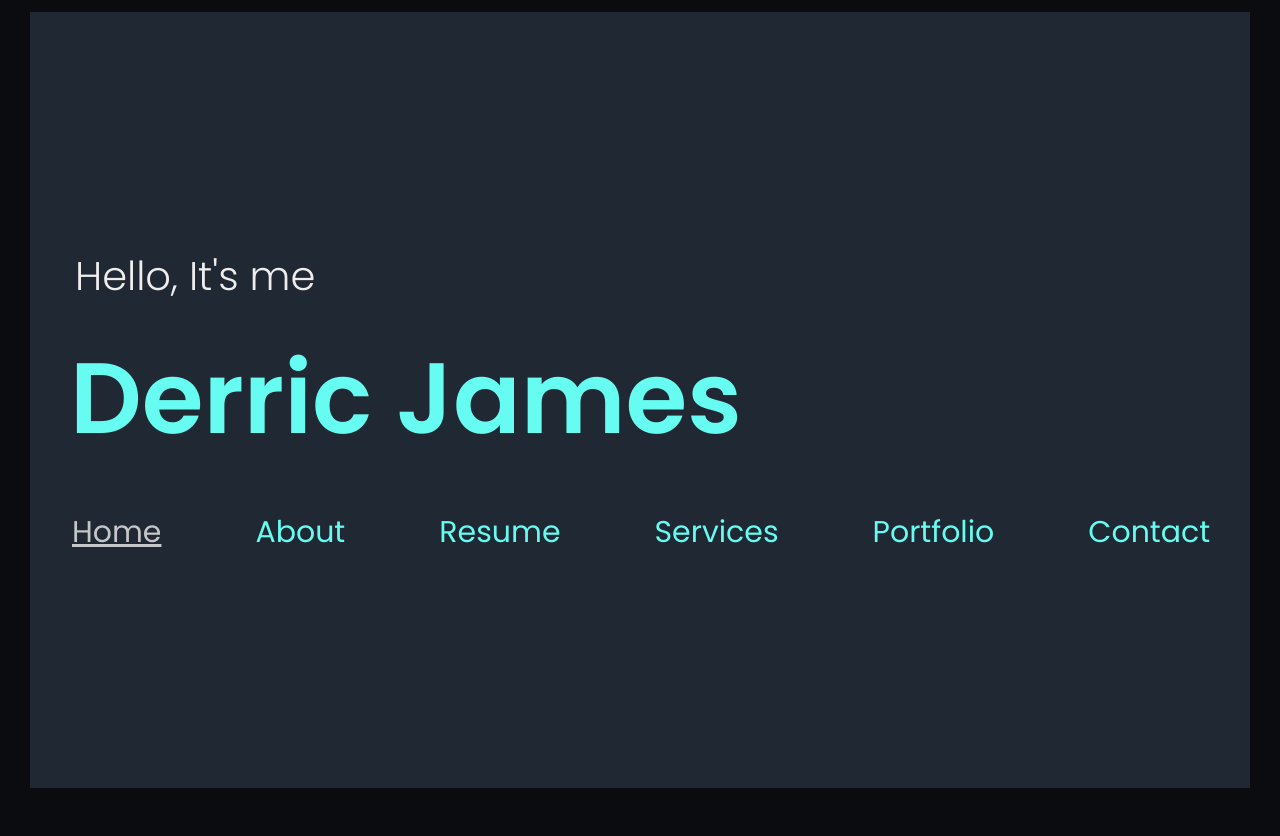
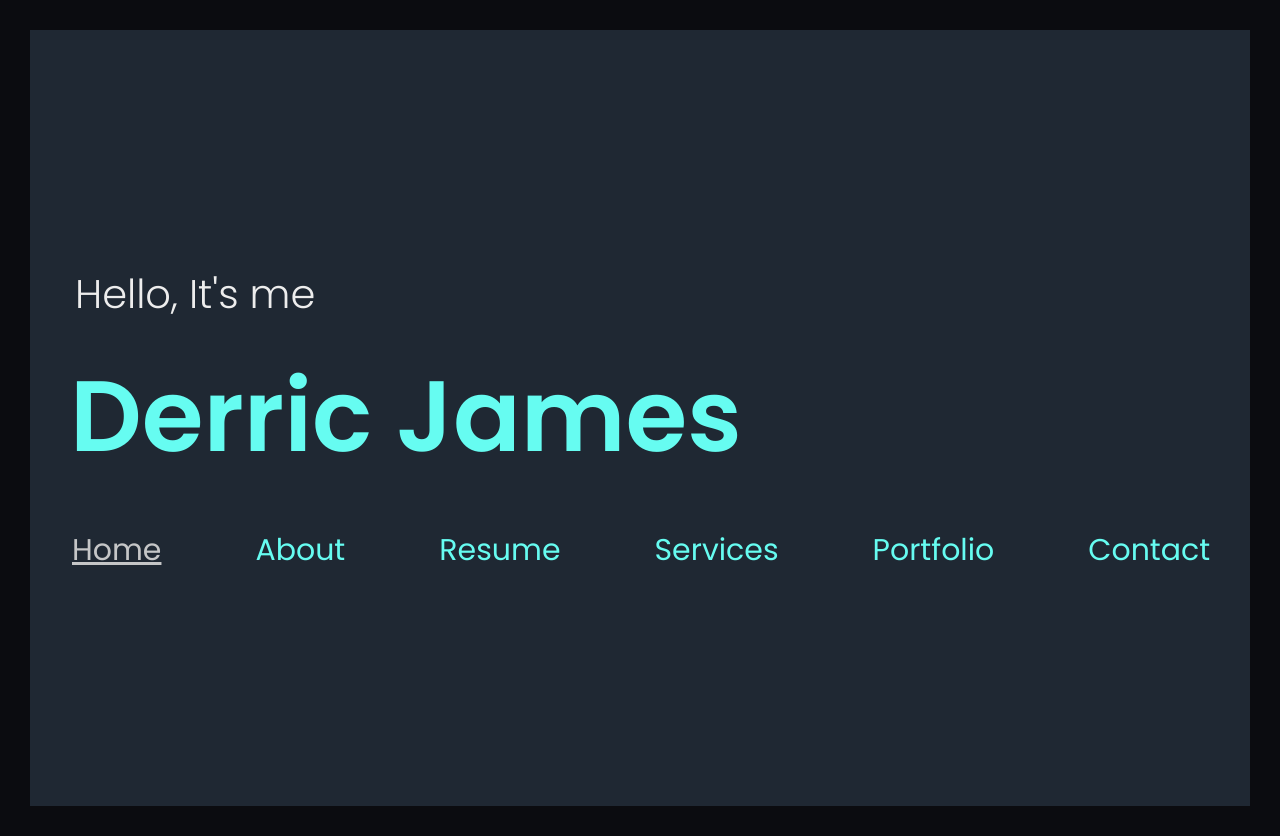
Before and after one commit to derricjames/my-portfolio-repo, a plain HTML site: page Pages/index.html in a window 1280 px wide. Before the commit the page ends 800 px from the top, so only its background shows below. Drawn offline with nearby package versions, Linux system fonts and the light colour scheme.

Commit message:
re-adjust margins

```diff
--- a/CSS/index.css
+++ b/CSS/index.css
@@ -34,8 +34,7 @@ body {
     display: flex;
     flex-direction: column;
     overflow: hidden; /* Prevent content from overflowing */
-    margin-left: 30px; /* Offset container from the left edge */
-    margin-right: 30px;
+    margin: 30px;
 }
 
 /* Home Section */
```
